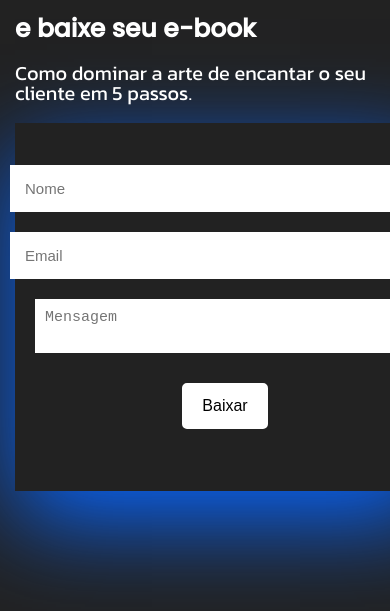
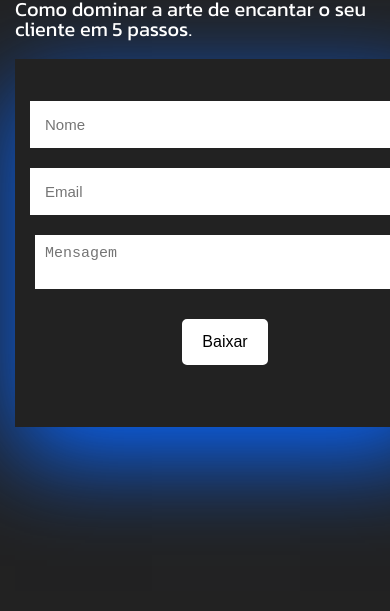
Before and after one commit to RIANJuniooo/lilianarcanjotreinamentos, a plain HTML site: page index.html in a window 390 px wide. Shown: the part 233-844 px from the top of the page. Drawn offline with Linux system fonts and the light colour scheme.

Commit message:
regulando responsivo

```diff
--- a/styles/media.css
+++ b/styles/media.css
@@ -13,7 +13,6 @@
     }
 
     form{
-        margin: 0 auto;
         width: 100%;
     }
 
--- a/styles/style.css
+++ b/styles/style.css
@@ -64,6 +64,8 @@ main{
 
 h2{
     font-size: 56px;
+    margin-top: 0%;
+    margin-bottom: 0%;
     font-family: poppinsmedium;
 
 }
@@ -98,7 +100,7 @@ section form{
     display: flex;
     flex-direction: column;
     width: 100%;
-    margin: 2rem;
+    padding: 2rem;
 
 }
 
@@ -116,7 +118,7 @@ form input{
     margin-bottom: 20px;
     font-size: 15px;
     transition: all 0.5s;
-    width: 400px;
+    width: 100%;
 }
 
 
```
